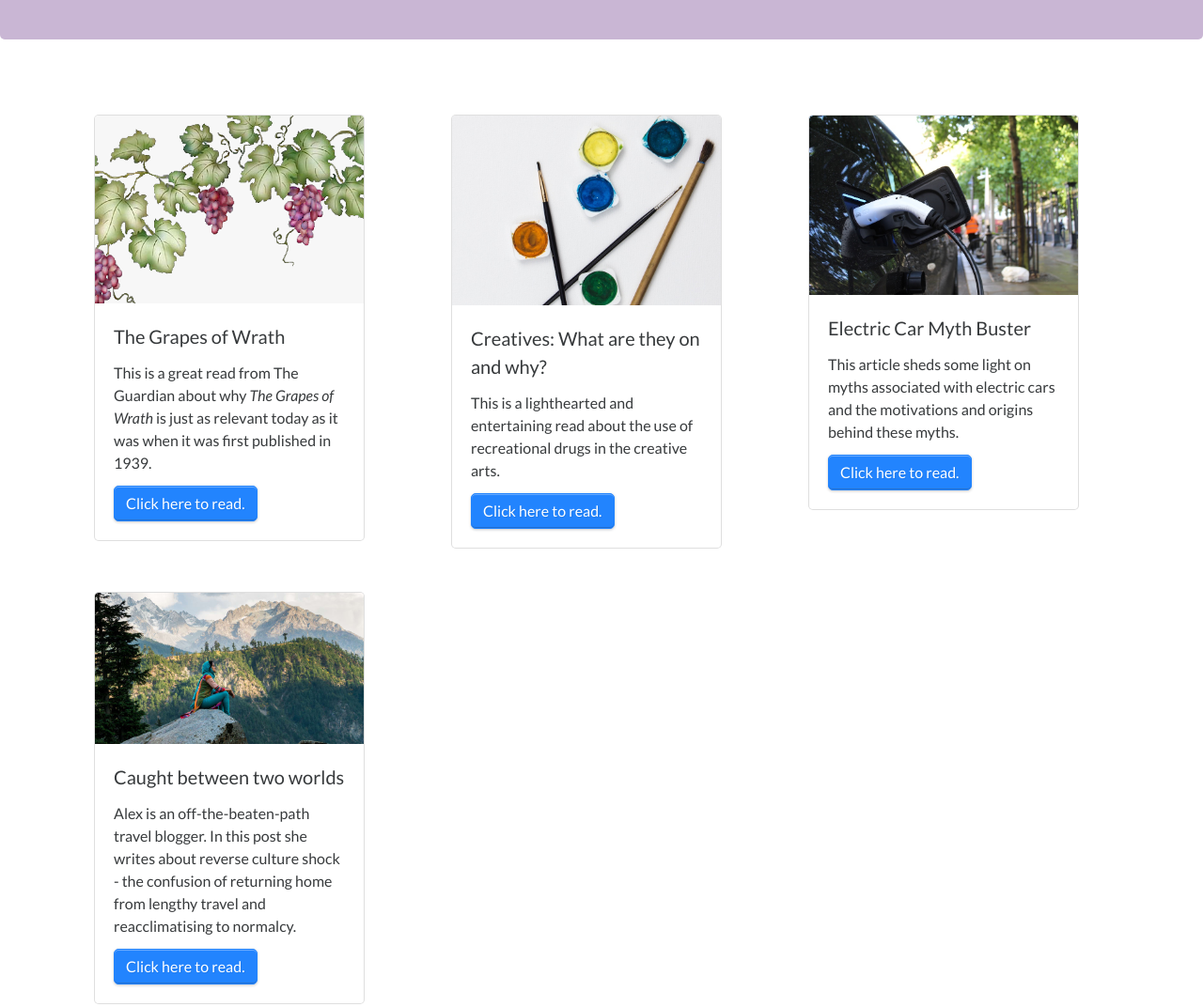
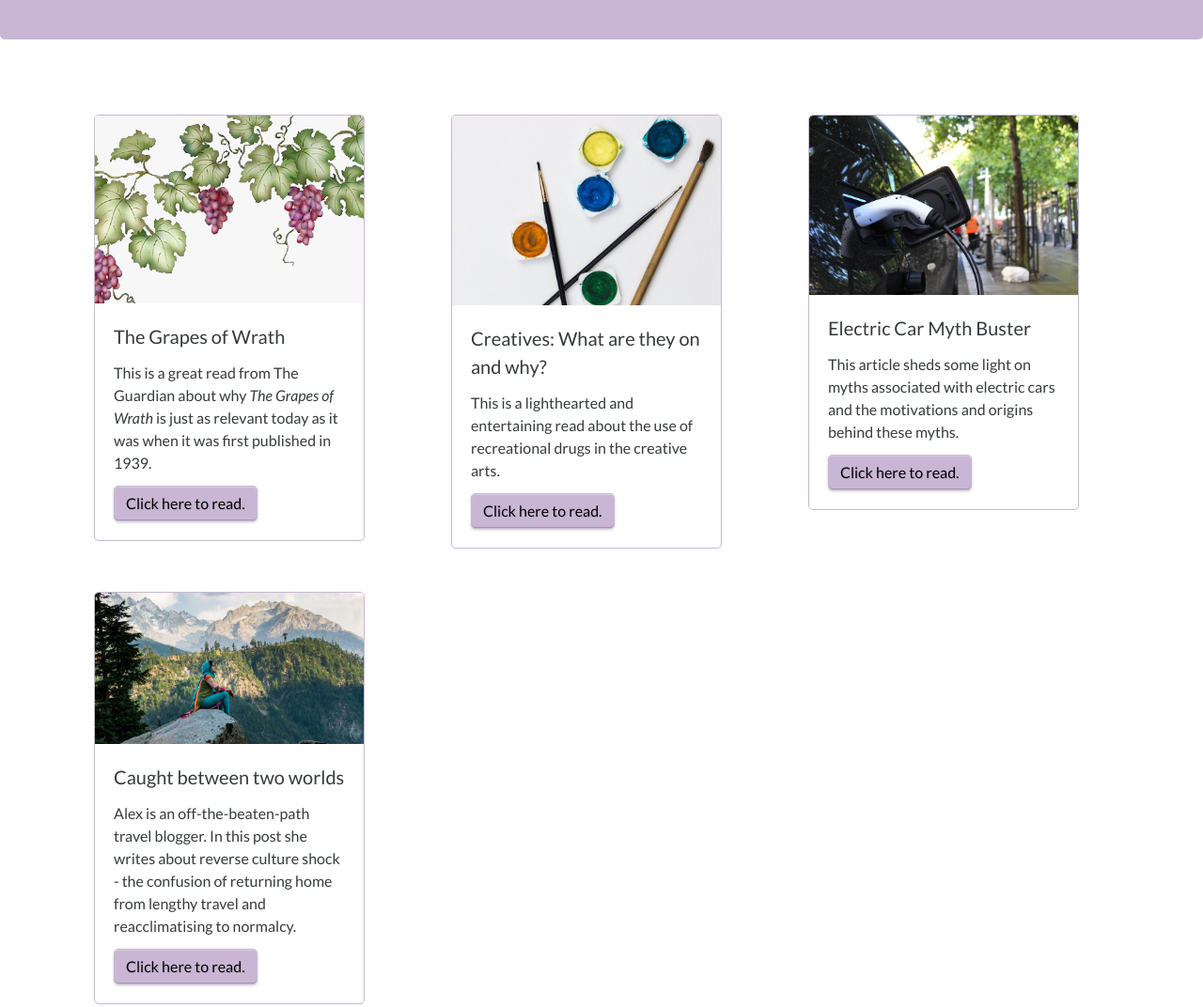
Before and after one commit to sapborden/cf-g, a plain HTML site: page index.html in a window 1280 px wide. Shown: the part 220-1292 px from the top of the page at 94% size. Drawn offline with Linux system fonts and the light colour scheme; a script that the page names is missing.

Commit message:
button colour

```diff
--- a/css/custom.css
+++ b/css/custom.css
@@ -1,3 +1,14 @@
 #make-closer {
   margin-top: -50px;
 }
+
+#btn-colour {
+  background-color: #c9b6d4;
+  color: black;
+  border-color: #c9b6d4;
+}
+
+#cards-colour {
+  border-color: #c9b6d4;
+  border-width: thin;
+}
--- a/index.html
+++ b/index.html
@@ -41,12 +41,12 @@
 
         <div class="col-6 col-md-4">
           <div class="container py-5">
-            <div class="card" style="width: 18rem;">
+            <div class="card"  id="cards-colour" style="width: 18rem;">
               <img src="images/grapes.png" class="card-img-top" alt="Wrath">
               <div class="card-body">
                 <h5 class="card-title">The Grapes of Wrath</h5>
                 <p class="card-text">This is a great read from The Guardian about why <i>The Grapes of Wrath</i> is just as relevant today as it was when it was first published in 1939.</p>
-                <a href="https://www.theguardian.com/commentisfree/2014/apr/14/grapes-of-wrath-75-years-old-more-relevant-than-ever" target="_blank" class="btn btn-primary">Click here to read.</a>
+                <a href="https://www.theguardian.com/commentisfree/2014/apr/14/grapes-of-wrath-75-years-old-more-relevant-than-ever" target="_blank" class="btn btn-primary" id="btn-colour">Click here to read.</a>
               </div>
             </div>
           </div>
@@ -54,12 +54,12 @@
 
         <div class="col-6 col-md-4">
           <div class="container py-5">
-            <div class="card" style="width: 18rem;">
+            <div class="card" id="cards-colour" style="width: 18rem;">
               <img src="images/paint.jpg" class="card-img-top" alt="Wrath">
               <div class="card-body">
                 <h5 class="card-title">Creatives: What are they on and why?</h5>
                 <p class="card-text">This is a lighthearted and entertaining read about the use of recreational drugs in the creative arts.</p>
-                <a href="https://www.itsnicethat.com/features/artists-designers-creatives-taking-drugs-psychedelics-100516" target="_blank" class="btn btn-primary">Click here to read.</a>
+                <a href="https://www.itsnicethat.com/features/artists-designers-creatives-taking-drugs-psychedelics-100516" target="_blank" class="btn btn-primary" id="btn-colour">Click here to read.</a>
               </div>
             </div>
           </div>
@@ -67,12 +67,12 @@
 
         <div class="col-6 col-md-4">
           <div class="container py-5">
-            <div class="card" style="width: 18rem;">
+            <div class="card" id="cards-colour" style="width: 18rem;">
               <img src="images/electric.jpg" class="card-img-top" alt="Wrath">
               <div class="card-body">
                 <h5 class="card-title">Electric Car Myth Buster</h5>
                 <p class="card-text">This article sheds some light on myths associated with electric cars and the motivations and origins behind these myths.</p>
-                <a href="https://cleantechnica.com/2018/02/19/electric-car-well-to-wheel-emissions-myth/?utm_source=feedburner&utm_medium=feed&utm_campaign=Feed%3A+IM-cleantechnica+%28CleanTechnica%29" target="_blank" class="btn btn-primary">Click here to read.</a>
+                <a href="https://cleantechnica.com/2018/02/19/electric-car-well-to-wheel-emissions-myth/?utm_source=feedburner&utm_medium=feed&utm_campaign=Feed%3A+IM-cleantechnica+%28CleanTechnica%29" target="_blank" class="btn btn-primary" id="btn-colour">Click here to read.</a>
               </div>
             </div>
           </div>
@@ -83,12 +83,12 @@
 
           <div class="col-6 col-md-4" id="make-closer">
             <div class="container py-5">
-              <div class="card" style="width: 18rem;">
+              <div class="card" id="cards-colour" style="width: 18rem;">
                 <img src="images/mountain.jpg" class="card-img-top" alt="Wrath">
                 <div class="card-body">
                   <h5 class="card-title">Caught between two worlds</h5>
                   <p class="card-text">Alex is an off-the-beaten-path travel blogger. In this post she writes about reverse culture shock - the confusion of returning home from lengthy travel and reacclimatising to normalcy.</p>
-                  <a href="https://www.lostwithpurpose.com/reverse-culture-shock/" target="_blank" class="btn btn-primary">Click here to read.</a>
+                  <a href="https://www.lostwithpurpose.com/reverse-culture-shock/" target="_blank" class="btn btn-primary" id="btn-colour">Click here to read.</a>
                 </div>
               </div>
             </div>
```
